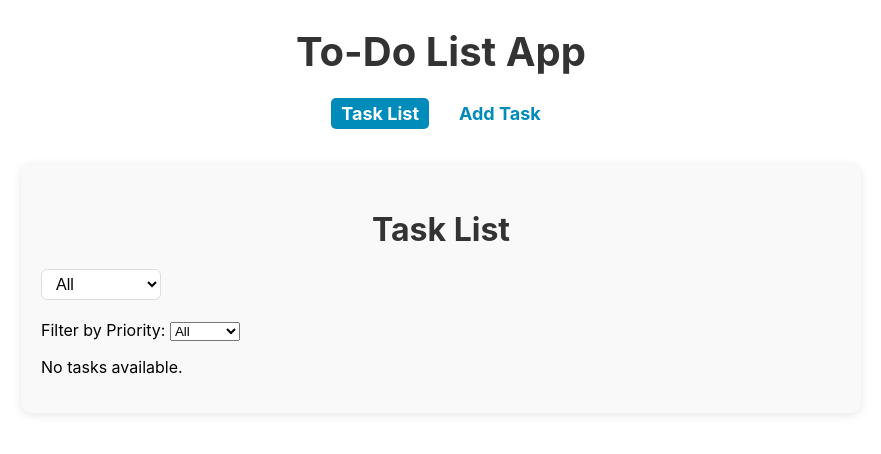
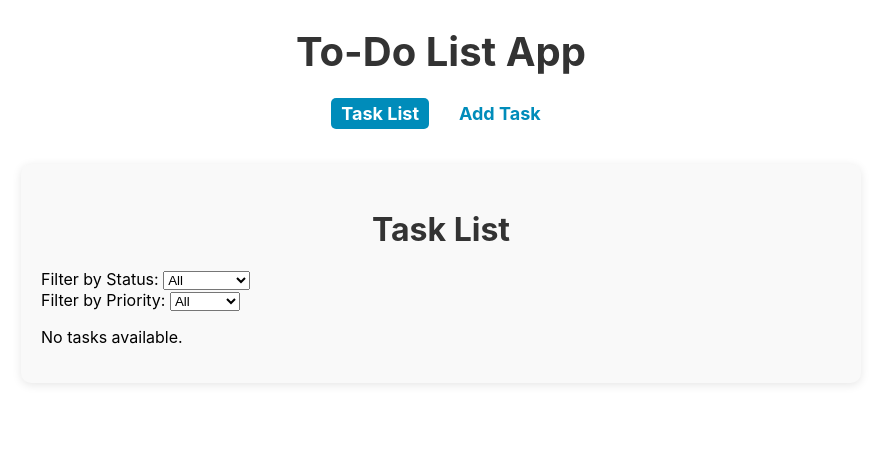
Before and after one commit to keerthana2624/React-todo-app, a React (Create React App) app in the folder to-do-app/: page /task-list in a window 1280 px wide. Shown: the top 454 px of the page, without its empty margins (199-1080 px from the left). Built offline with nearby package versions, Linux system fonts and the light colour scheme.

Commit message:
updated the status filter dropdown to include a label

```diff
--- a/to-do-app/src/components/TaskList.jsx
+++ b/to-do-app/src/components/TaskList.jsx
@@ -87,20 +87,23 @@ import "./TaskList.css"; // Ensure this path points to the actual file
 
 const TaskList = () => {
   const [tasks, setTasks] = useState([]);
-  const [filter, setFilter] = useState("All"); // State for filter
+  const [filter, setFilter] = useState("All"); // State for status filter
   const [priorityFilter, setPriorityFilter] = useState("All"); // State for priority filter
 
+  // Load tasks from localStorage on initial render
   useEffect(() => {
     const savedTasks = JSON.parse(localStorage.getItem("tasks")) || [];
     setTasks(savedTasks);
   }, []);
 
+  // Function to delete a task
   const handleDeleteTask = (taskId) => {
     const updatedTasks = tasks.filter((task) => task.id !== taskId);
     setTasks(updatedTasks);
     localStorage.setItem("tasks", JSON.stringify(updatedTasks));
   };
 
+  // Function to mark a task as complete
   const handleCompleteTask = (taskId) => {
     const updatedTasks = tasks.map((task) =>
       task.id === taskId ? { ...task, completed: true } : task
@@ -124,9 +127,21 @@ const TaskList = () => {
     <div className="task-list-container">
       <h2>Task List</h2>
 
-      {/* Filter Components */}
-      <TaskFilter filter={filter} setFilter={setFilter} />
+      {/* Status Filter */}
+      <div className="status-filter">
+        <label htmlFor="status">Filter by Status: </label>
+        <select
+          id="status"
+          value={filter}
+          onChange={(e) => setFilter(e.target.value)}
+        >
+          <option value="All">All</option>
+          <option value="Completed">Completed</option>
+          <option value="Pending">Pending</option>
+        </select>
+      </div>
 
+      {/* Priority Filter */}
       <div className="priority-filter">
         <label htmlFor="priority">Filter by Priority: </label>
         <select
@@ -147,13 +162,17 @@ const TaskList = () => {
           <div
             key={task.id}
             className={`task-item ${
-              task.completed ? "completed" : task.priority.toLowerCase()
+              task.completed
+                ? "completed"
+                : task.priority
+                ? task.priority.toLowerCase()
+                : "default"
             }`}
           >
             <h3>{task.title}</h3>
             <p>{task.description}</p>
             <p className="due-date">Due: {task.dueDate}</p>
-            <p className="priority">Priority: {task.priority}</p>
+            <p className="priority">Priority: {task.priority || "Low"}</p>
             <div className="task-actions">
               {!task.completed && (
                 <button
```
